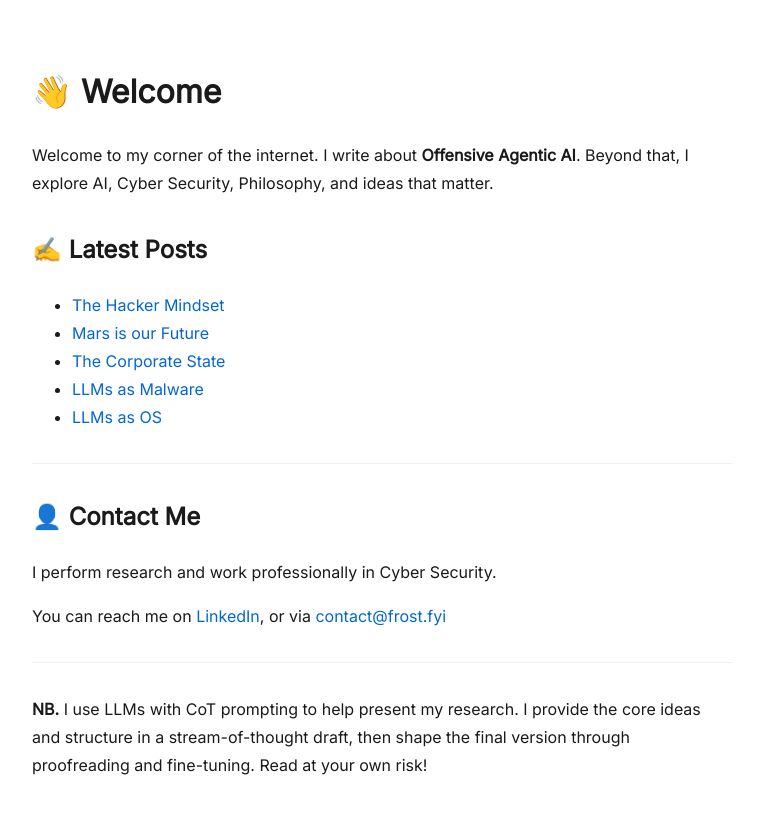
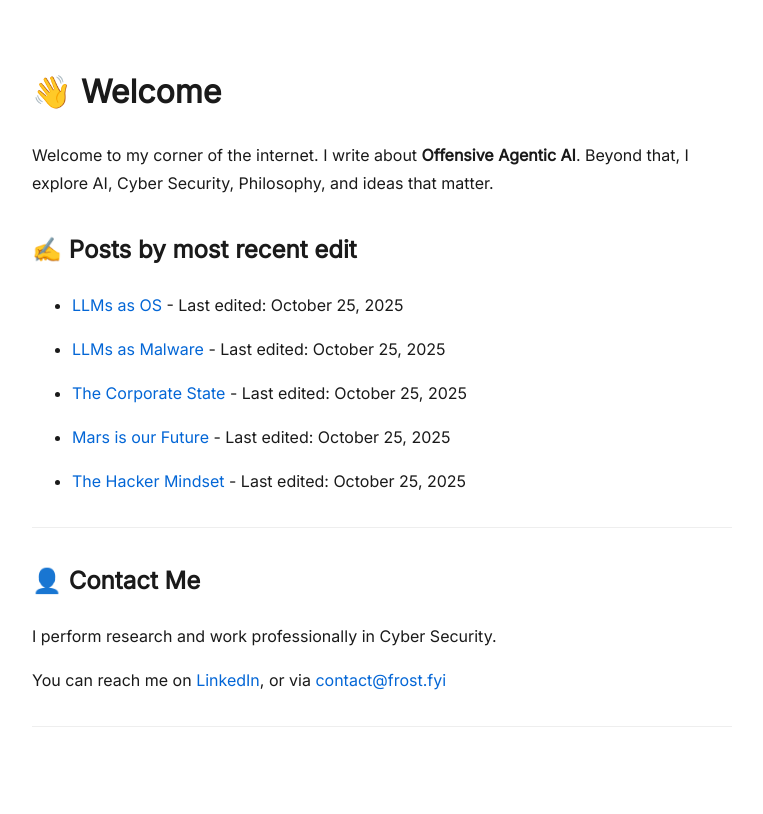
Before and after one commit to frost0x/frost0x.github.io, a Jekyll site: the page built from index.md, in a window 1280 px wide. Shown: the top 814 px of the page, without its empty margins (258-1021 px from the left). Built offline with Jekyll 4.4.1, drawn with Linux system fonts in a browser that asks for light colours.

Commit message:
editing index.md with new way to sort by latest edit

```diff
--- a/index.md
+++ b/index.md
@@ -8,14 +8,11 @@ title: Hack All The Things
 Welcome to my corner of the internet. I write about **Offensive Agentic AI**.
 Beyond that, I explore AI, Cyber Security, Philosophy, and ideas that matter.
 
-## ✍️ Latest Posts
-<ul>
-{% for post in site.posts %}
-  <li>
-    <a href="{{ post.url }}">{{ post.title }}</a>
-  </li>
+## ✍️ Posts by most recent edit
+{% assign sorted_posts = site.posts | sort: "date" | reverse %}
+{% for post in sorted_posts limit: 5 %}
+* [{{ post.title }}]({{ post.url }}) - Last edited: {{ post.date | date: "%B %d, %Y" }}
 {% endfor %}
-</ul>
 ---
 
 ## 👤 Contact Me
@@ -25,5 +22,3 @@ I perform research and work professionally in Cyber Security.
 You can reach me on [LinkedIn](https://www.linkedin.com/in/frostsec), or via [contact@frost.fyi](mailto:contact@frost.fyi)
 
 ---
-
-**NB.** I use LLMs with CoT prompting to help present my research. I provide the core ideas and structure in a stream-of-thought draft, then shape the final version through proofreading and fine-tuning. Read at your own risk!
```
